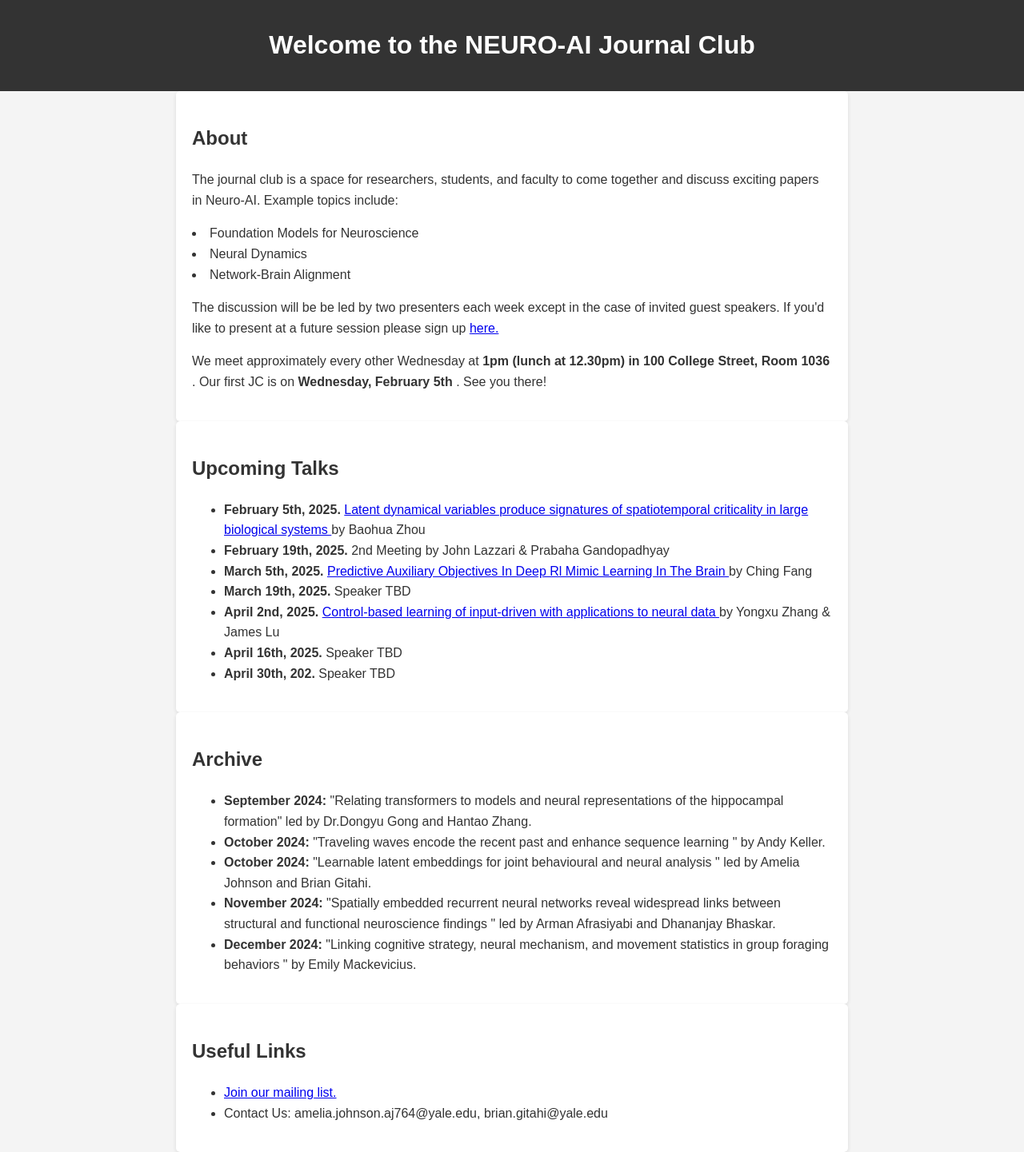
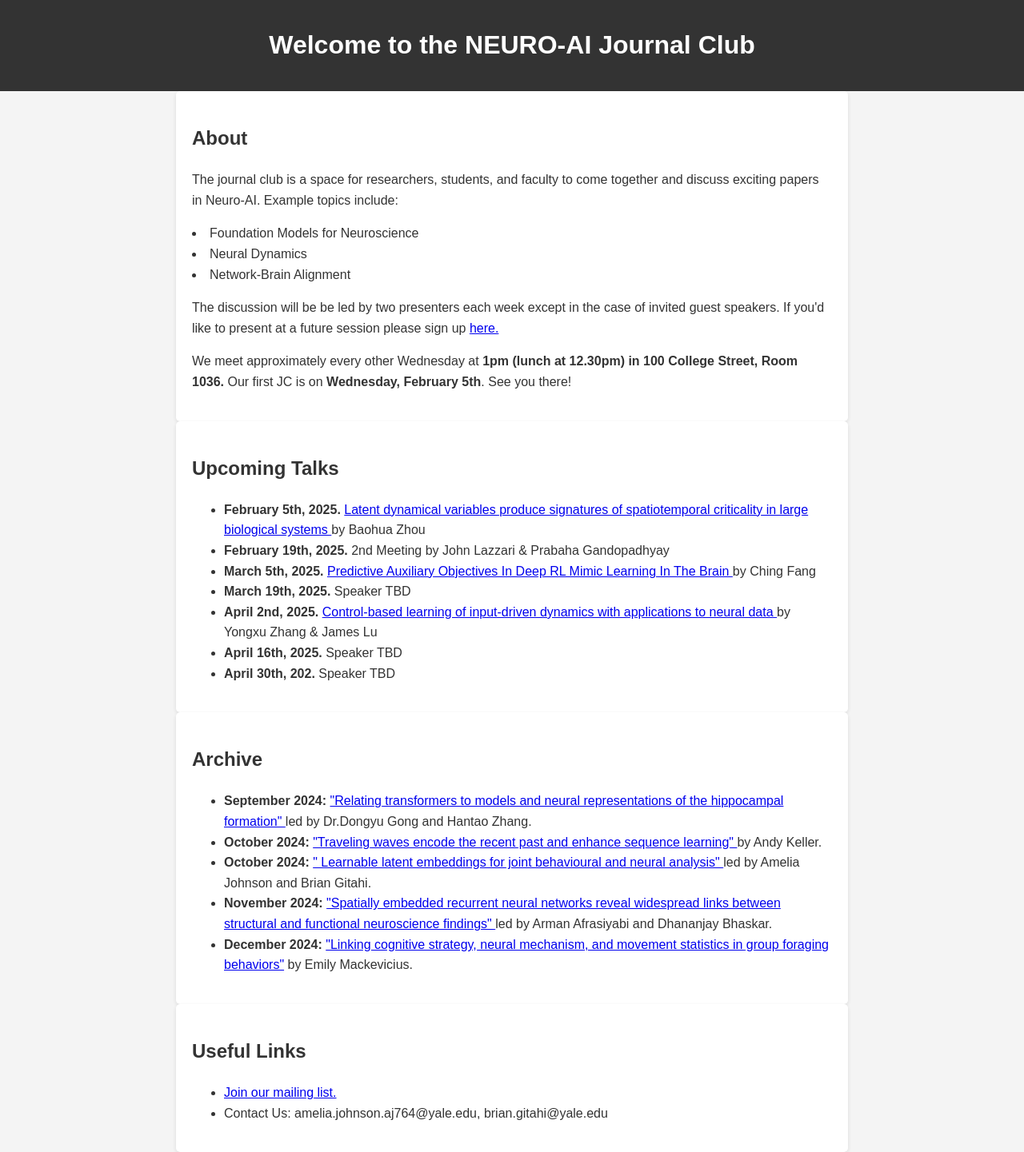
Before and after one commit to WTI-NEURO-AI-JOURNAL-CLUB/NEURO-AI_JC, a Jekyll site: the page index.html, which Jekyll copies as it is, in a window 1280 px wide. Shown: the whole page at 80% size. Built offline with Jekyll 4.4.1, drawn with Linux system fonts in a browser that asks for light colours; some of the changed lines change nothing that is shown.

Commit message:
Update index.html

```diff
--- a/index.html
+++ b/index.html
@@ -48,7 +48,7 @@
 
 
         <p>
-        We meet approximately every other Wednesday at <strong>1pm (lunch at 12.30pm) in 100 College Street, Room 1036 </strong>. Our first JC is on <strong> Wednesday, February 5th </strong>. See you there!
+        We meet approximately every other Wednesday at <strong>1pm (lunch at 12.30pm) in 100 College Street, Room 1036.</strong> Our first JC is on <strong> Wednesday, February 5th</strong>. See you there!
 
         </p>
 
@@ -60,9 +60,9 @@
         <ul>
             <li><strong>February 5th, 2025.</strong> <a href= "https://link.aps.org/accepted/10.1103/PhysRevLett.126.118302"> Latent dynamical variables produce signatures of spatiotemporal criticality in large biological systems </a> by Baohua Zhou </li>
             <li><strong> February 19th, 2025.</strong> 2nd Meeting by John Lazzari & Prabaha Gandopadhyay </li>
-            <li><strong> March 5th, 2025.</strong> <a href= "https://arxiv.org/pdf/2310.06089"> Predictive Auxiliary Objectives In Deep Rl Mimic Learning In The Brain </a> by Ching Fang </li>
+            <li><strong> March 5th, 2025.</strong> <a href= "https://arxiv.org/pdf/2310.06089"> Predictive Auxiliary Objectives In Deep RL Mimic Learning In The Brain </a> by Ching Fang </li>
             <li><strong> March 19th, 2025.</strong> Speaker TBD </li>
-            <li><strong> April 2nd, 2025.</strong> <a href="https://www.biorxiv.org/content/10.1101/2021.10.07.463540v2.full.pdf"> Control-based learning of input-driven with applications to neural data </a> by Yongxu Zhang & James Lu </a></li>
+            <li><strong> April 2nd, 2025.</strong> <a href="https://www.biorxiv.org/content/10.1101/2021.10.07.463540v2.full.pdf"> Control-based learning of input-driven dynamics with applications to neural data </a> by Yongxu Zhang & James Lu </a></li>
             <li><strong> April 16th, 2025.</strong>  Speaker TBD </li>
             <li><strong> April 30th, 202.</strong> Speaker TBD </li>
         </ul>
@@ -72,11 +72,11 @@
     <section>
         <h2>Archive</h2>
         <ul>
-            <li><strong>September 2024:</strong> "Relating transformers to models and neural representations of the hippocampal formation" led by Dr.Dongyu Gong and Hantao Zhang. </li>
-            <li><strong>October 2024:</strong> "Traveling waves encode the recent past and enhance sequence learning " by Andy Keller.</li>
-            <li><strong>October 2024:</strong> "Learnable latent embeddings for joint behavioural and neural analysis " led by Amelia Johnson and Brian Gitahi. </li>
-            <li><strong>November 2024:</strong> "Spatially embedded recurrent neural networks reveal widespread links between structural and functional neuroscience findings " led by Arman Afrasiyabi and Dhananjay Bhaskar.</li>
-            <li><strong>December 2024:</strong> "Linking cognitive strategy, neural mechanism, and movement statistics in group foraging behaviors " by Emily Mackevicius. </li>
+            <li><strong>September 2024:</strong> <a href= "https://arxiv.org/abs/2112.04035"> "Relating transformers to models and neural representations of the hippocampal formation" <a/> led by Dr.Dongyu Gong and Hantao Zhang. </li>
+            <li><strong>October 2024:</strong> <a href= "https://arxiv.org/abs/2309.08045"> "Traveling waves encode the recent past and enhance sequence learning" <a/> by Andy Keller.</li>
+            <li><strong>October 2024:</strong> <a href= "https://cebra.ai/">" Learnable latent embeddings for joint behavioural and neural analysis" <a/> led by Amelia Johnson and Brian Gitahi. </li>
+            <li><strong>November 2024:</strong> <a href= "https://www.biorxiv.org/content/10.1101/2022.11.17.516914v1"> "Spatially embedded recurrent neural networks reveal widespread links between structural and functional neuroscience findings" <a/> led by Arman Afrasiyabi and Dhananjay Bhaskar.</li>
+            <li><strong>December 2024:</strong> <a href= "https://www.nature.com/articles/s41598-024-71931-0"> "Linking cognitive strategy, neural mechanism, and movement statistics in group foraging behaviors"<a/> by Emily Mackevicius. </li>
         </ul>
     </section>
 
```
